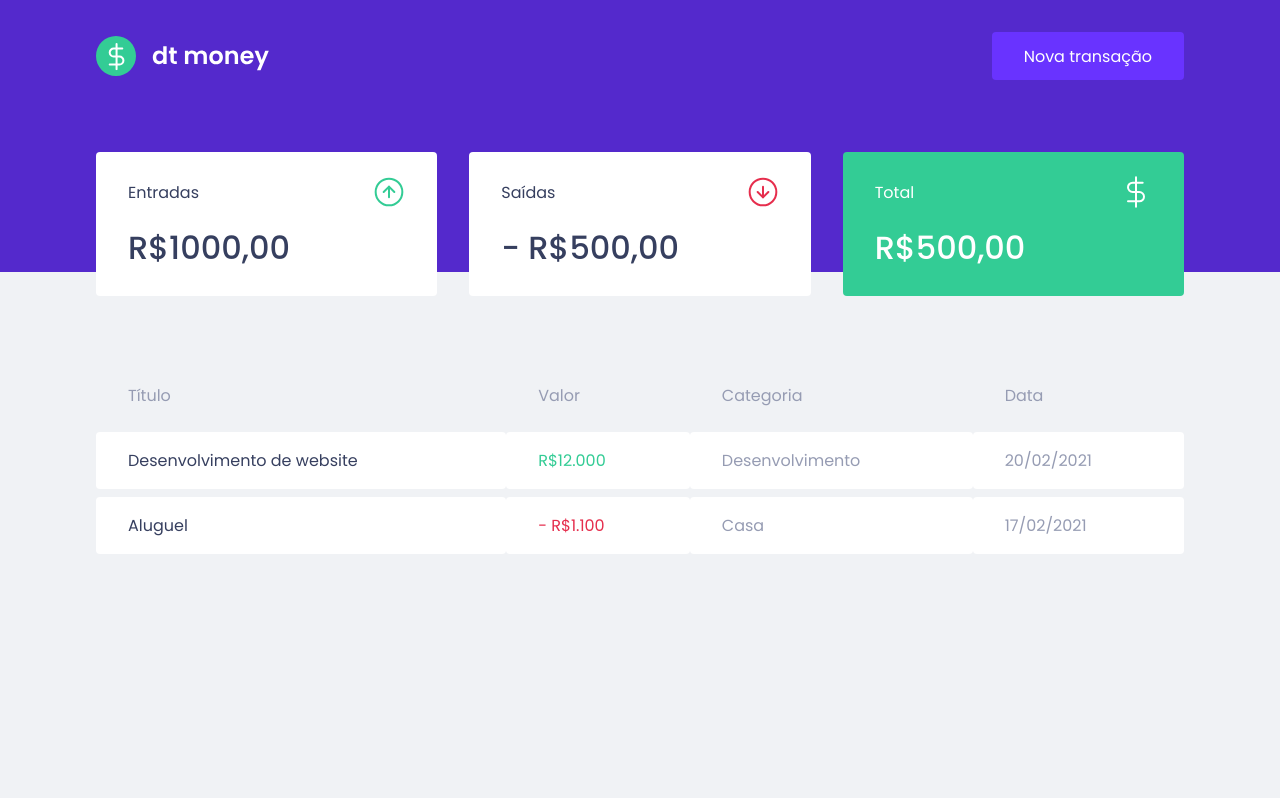
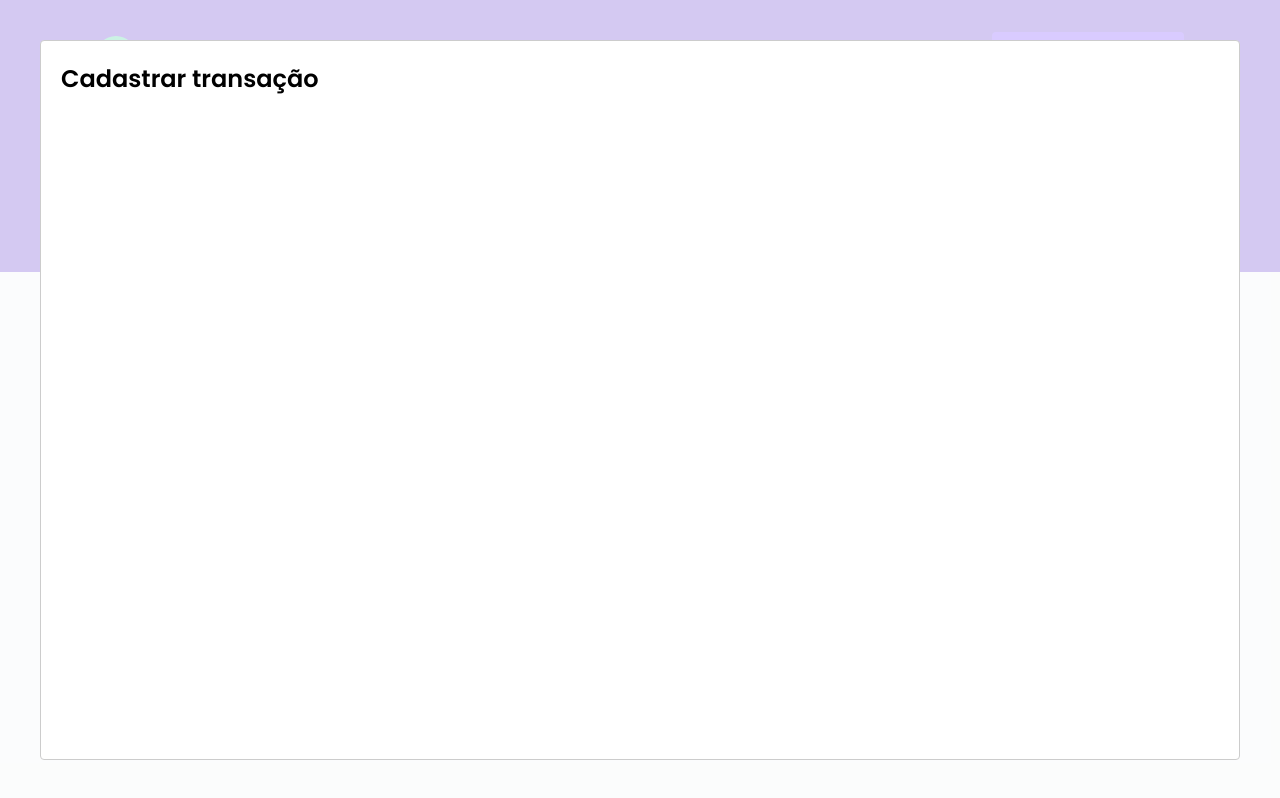
Before and after one commit to andremarinhodev/dtmoney, a React (Create React App) app: page / in a window 1280 px wide. Both pictures are taken after a click on the button "Nova transação". Built offline with nearby package versions, Linux system fonts and the light colour scheme; no server answers; what miragejs would draw is missing.

Commit message:
add new transaction modal

```diff
--- a/package.json
+++ b/package.json
@@ -7,6 +7,7 @@
     "miragejs": "^0.2.0-alpha.3",
     "react": "^18.3.1",
     "react-dom": "^18.3.1",
+    "react-modal": "^3.16.1",
     "react-scripts": "5.0.1",
     "styled-components": "^6.1.12",
     "web-vitals": "^2.1.0"
@@ -19,6 +20,7 @@
     "@types/node": "^16.7.13",
     "@types/react": "^18.0.0",
     "@types/react-dom": "^18.0.0",
+    "@types/react-modal": "^3.16.3",
     "typescript": "^4.4.2"
   },
   "scripts": {
--- a/src/App.tsx
+++ b/src/App.tsx
@@ -1,12 +1,36 @@
+import { useState } from "react"
+import Modal from "react-modal"
 import { Dashboard } from "./components/Dashboard";
 import { Header } from "./components/Header";
+
 import { GlobalStyle } from "./styles/global";
 
+Modal.setAppElement('#root');
+
 export function App() {
+  const [isNewTransactionModalOpen, setIsNewTransactionModalOpen] = useState(false);
+
+  function handleOpenNewTransactionModal() {
+    setIsNewTransactionModalOpen(true);
+  }
+
+  function handleCloseNewTransactionModal() {
+    setIsNewTransactionModalOpen(false);
+  }
+
   return (
     <>
-      <Header />
+      <Header onOpenNewTransactionModal={handleOpenNewTransactionModal}/>
+
       <Dashboard />
+
+      <Modal
+          isOpen={isNewTransactionModalOpen}
+          onRequestClose={handleCloseNewTransactionModal}
+        >
+          <h2>Cadastrar transação</h2>
+        </Modal>
+
       <GlobalStyle />
     </>
   );
--- a/src/components/Header/index.tsx
+++ b/src/components/Header/index.tsx
@@ -2,12 +2,16 @@
 
 import { Container, Content } from "./styles"
 
-export function Header() {
+interface HeaderProps {
+  onOpenNewTransactionModal: () => void;
+}
+
+export function Header({ onOpenNewTransactionModal }: HeaderProps) {
   return (
     <Container>
       <Content>
         <img src={logoImg} alt="dt money" />
-        <button type="button">
+        <button type="button" onClick={onOpenNewTransactionModal}>
           Nova transação
         </button>
       </Content>
```
Also changed, not shown: 1 other file (tests, documents, lock files or other folders).
